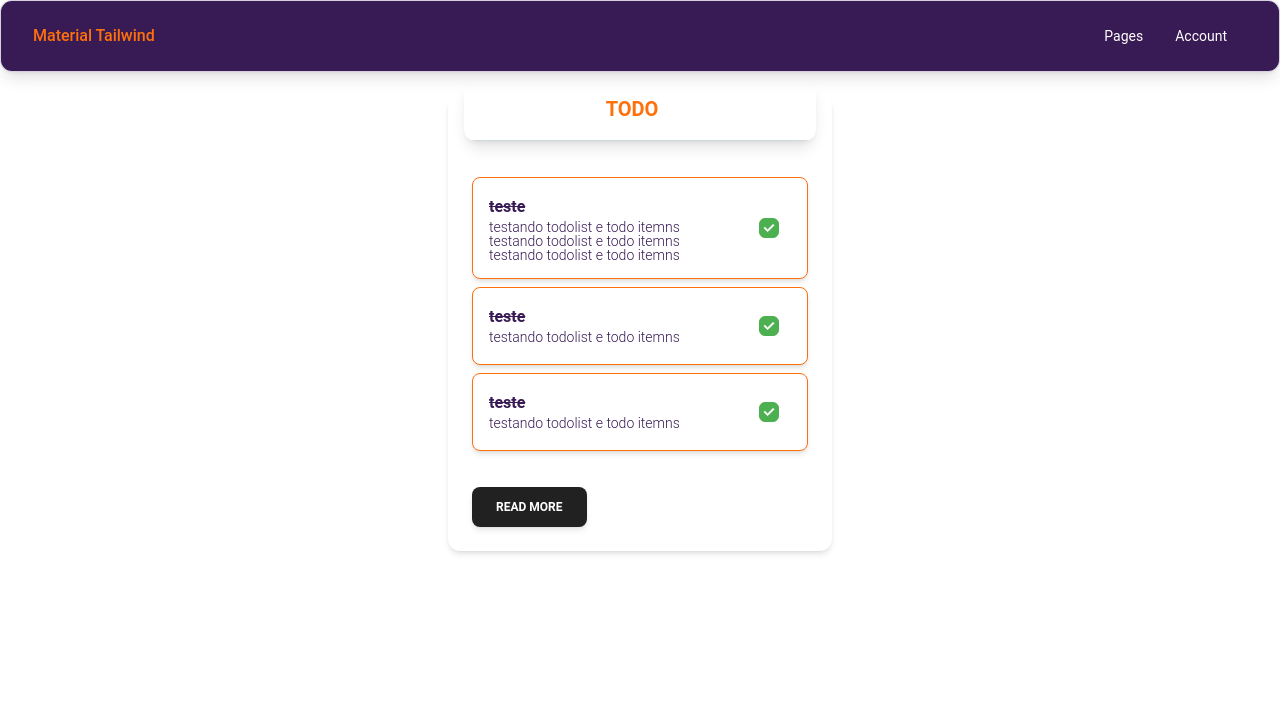
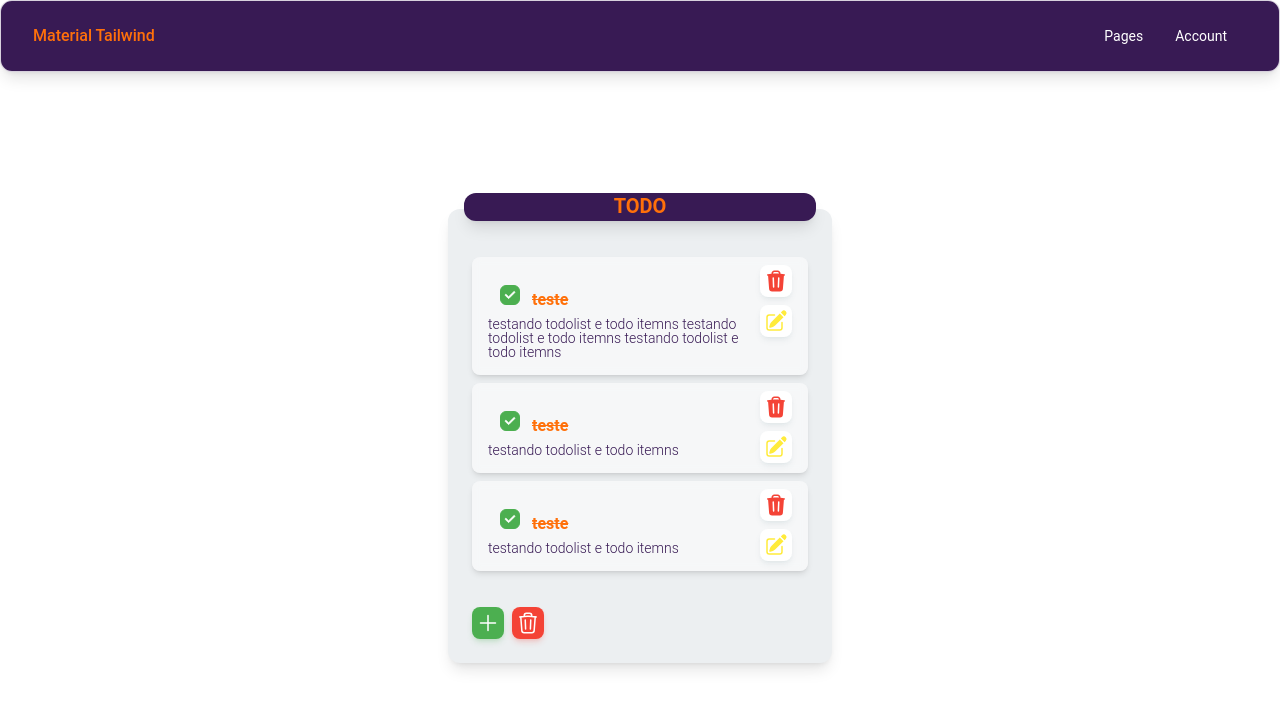
Before and after one commit to thallyslemos/todo_front, a Next.js app: page / in a window 1280 px wide. Shown: the top 708 px of the page. Built offline with nearby package versions, Linux system fonts and the light colour scheme.

Commit message:
exclusão de descrição da lista e inclusão de botões

```diff
--- a/src/components/TodoItem.tsx
+++ b/src/components/TodoItem.tsx
@@ -1,7 +1,12 @@
 "use client";
 import { Todo } from "@/types";
 import calcTimeAgo from "@/utils/CalcTimeAgo";
-import { Alert, Checkbox, Typography } from "@material-tailwind/react";
+import {
+  Alert,
+  Checkbox,
+  IconButton,
+  Typography,
+} from "@material-tailwind/react";
 import React, { useEffect, useLayoutEffect } from "react";
 
 type TodoItemProps = {
@@ -27,9 +32,11 @@ const TodoItem = ({ todo }: TodoItemProps) => {
   };
 
   return (
-    <Alert
-      className="bg-white border border-secondary text-primary shadow-md justify-between"
-      action={
+    <Alert className="relative flex flex-col bg-white/50 text-primary shadow-md justify-between backdrop-blur-sm">
+      <Typography
+        variant="h6"
+        className={`${checked ? "line-through" : ""} text-secondary `}
+      >
         <Checkbox
           crossOrigin={undefined}
           color="green"
@@ -39,19 +46,9 @@ const TodoItem = ({ todo }: TodoItemProps) => {
           onChange={handleChange}
           size={1}
         />
-      }
-    >
-      <section className="flex flex-col">
-        <Typography
-          variant="h6"
-          className={`${checked ? "line-through" : ""} text-primary`}
-        >
         {todo.title}
       </Typography>
-        <Typography
-          variant="small"
-          className=" leading-none text-primary h-full"
-        >
+      <Typography variant="small" className=" leading-none text-primary h-full">
         {todo.description}
       </Typography>
       {todo.dateLimit && !checked && (
@@ -63,7 +60,34 @@ const TodoItem = ({ todo }: TodoItemProps) => {
           {calcTimeAgo(todo.dateLimit)}
         </Typography>
       )}
-      </section>
+
+      <div className="absolute flex flex-col gap-2 top-2 right-4">
+        <IconButton color="white" size="sm" className="text-red-500 ">
+          <svg
+            xmlns="http://www.w3.org/2000/svg"
+            viewBox="0 0 24 24"
+            fill="currentColor"
+            className="w-6 h-6"
+          >
+            <path
+              fillRule="evenodd"
+              d="M16.5 4.478v.227a48.816 48.816 0 013.878.512.75.75 0 11-.256 1.478l-.209-.035-1.005 13.07a3 3 0 01-2.991 2.77H8.084a3 3 0 01-2.991-2.77L4.087 6.66l-.209.035a.75.75 0 01-.256-1.478A48.567 48.567 0 017.5 4.705v-.227c0-1.564 1.213-2.9 2.816-2.951a52.662 52.662 0 013.369 0c1.603.051 2.815 1.387 2.815 2.951zm-6.136-1.452a51.196 51.196 0 013.273 0C14.39 3.05 15 3.684 15 4.478v.113a49.488 49.488 0 00-6 0v-.113c0-.794.609-1.428 1.364-1.452zm-.355 5.945a.75.75 0 10-1.5.058l.347 9a.75.75 0 101.499-.058l-.346-9zm5.48.058a.75.75 0 10-1.498-.058l-.347 9a.75.75 0 001.5.058l.345-9z"
+              clipRule="evenodd"
+            />
+          </svg>
+        </IconButton>
+        <IconButton color="white" size="sm" className="text-yellow-500">
+          <svg
+            xmlns="http://www.w3.org/2000/svg"
+            viewBox="0 0 24 24"
+            fill="currentColor"
+            className="w-6 h-6"
+          >
+            <path d="M21.731 2.269a2.625 2.625 0 00-3.712 0l-1.157 1.157 3.712 3.712 1.157-1.157a2.625 2.625 0 000-3.712zM19.513 8.199l-3.712-3.712-8.4 8.4a5.25 5.25 0 00-1.32 2.214l-.8 2.685a.75.75 0 00.933.933l2.685-.8a5.25 5.25 0 002.214-1.32l8.4-8.4z" />
+            <path d="M5.25 5.25a3 3 0 00-3 3v10.5a3 3 0 003 3h10.5a3 3 0 003-3V13.5a.75.75 0 00-1.5 0v5.25a1.5 1.5 0 01-1.5 1.5H5.25a1.5 1.5 0 01-1.5-1.5V8.25a1.5 1.5 0 011.5-1.5h5.25a.75.75 0 000-1.5H5.25z" />
+          </svg>
+        </IconButton>
+      </div>
     </Alert>
   );
 };
--- a/src/components/TodoList.tsx
+++ b/src/components/TodoList.tsx
@@ -9,6 +9,7 @@ import {
   CardBody,
   CardFooter,
   CardHeader,
+  IconButton,
   Typography,
 } from "@material-tailwind/react";
 import TodoItem from "./TodoItem";
@@ -19,7 +20,8 @@ const todos = [
     id: 1,
     title: "teste",
     completed: true,
-    description: "testando todolist e todo itemns testando todolist e todo itemns testando todolist e todo itemns",
+    description:
+      "testando todolist e todo itemns testando todolist e todo itemns testando todolist e todo itemns",
     dateLimit: "2023-10-10",
   },
   {
@@ -28,7 +30,6 @@ const todos = [
     completed: true,
     description: "testando todolist e todo itemns",
     dateLimit: "2023-12-10",
-
   },
   {
     id: 3,
@@ -39,30 +40,16 @@ const todos = [
 ];
 
 const TodoList = () => {
-  const [open, setOpen] = React.useState(false);
+  const [open, setOpen] = React.useState(true);
 
   const handleOpen = () => setOpen(!open);
 
   return (
-    <Card className="mt-6 w-96 h-fit pt-2">
-      <CardHeader className="">
-        <Accordion open={open}>
-          <AccordionHeader
-            onClick={() => handleOpen()}
-            className="justify-center text-secondary hover:text-primary hover:bg-secondary"
-          >
-            <Typography variant="h5" className="text-center">
-              TODO
-            </Typography>{" "}
-          </AccordionHeader>
-          <AccordionBody className="bg-white">
-            <Typography className=" text-primary px-2">
-              The place is close to Barceloneta Beach and bus stop just 2 min by
-              walk and near to &quot;Naviglio&quot; where you can enjoy the main
-              night life in Barcelona.
-            </Typography>
-          </AccordionBody>
-        </Accordion>
+    <Card className="mt-6 w-96 h-fit pt-2 my-auto shadow-lg bg-blue-gray-50">
+      <CardHeader className="justify-center text-white bg-primary text-secondary">
+        <Typography variant="h5" className="text-center">
+          TODO
+        </Typography>{" "}
       </CardHeader>
       <CardBody className="overflow-y-auto max-h-full">
         <section className="flex flex-col my-3 gap-2 ">
@@ -71,8 +58,39 @@ const TodoList = () => {
           ))}
         </section>
       </CardBody>
-      <CardFooter className="pt-0">
-        <Button>Read More</Button>
+      <CardFooter className="pt-0 flex gap-2">
+        <IconButton size="sm" color="green">
+          <svg
+            xmlns="http://www.w3.org/2000/svg"
+            fill="none"
+            viewBox="0 0 24 24"
+            strokeWidth={1.5}
+            stroke="currentColor"
+            className="w-6 h-6"
+          >
+            <path
+              strokeLinecap="round"
+              strokeLinejoin="round"
+              d="M12 4.5v15m7.5-7.5h-15"
+            />
+          </svg>
+        </IconButton>
+        <IconButton size="sm" color="red">
+          <svg
+            xmlns="http://www.w3.org/2000/svg"
+            fill="none"
+            viewBox="0 0 24 24"
+            strokeWidth={1.5}
+            stroke="currentColor"
+            className="w-6 h-6"
+          >
+            <path
+              strokeLinecap="round"
+              strokeLinejoin="round"
+              d="M14.74 9l-.346 9m-4.788 0L9.26 9m9.968-3.21c.342.052.682.107 1.022.166m-1.022-.165L18.16 19.673a2.25 2.25 0 01-2.244 2.077H8.084a2.25 2.25 0 01-2.244-2.077L4.772 5.79m14.456 0a48.108 48.108 0 00-3.478-.397m-12 .562c.34-.059.68-.114 1.022-.165m0 0a48.11 48.11 0 013.478-.397m7.5 0v-.916c0-1.18-.91-2.164-2.09-2.201a51.964 51.964 0 00-3.32 0c-1.18.037-2.09 1.022-2.09 2.201v.916m7.5 0a48.667 48.667 0 00-7.5 0"
+            />
+          </svg>
+        </IconButton>
       </CardFooter>
     </Card>
   );
```
Lines whose indentation alone changed are shown as unchanged.
